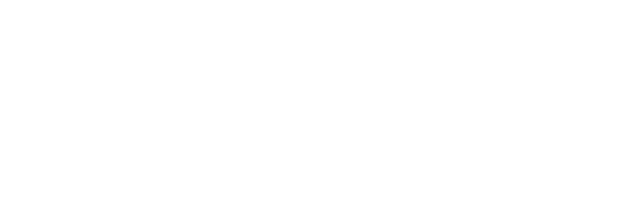
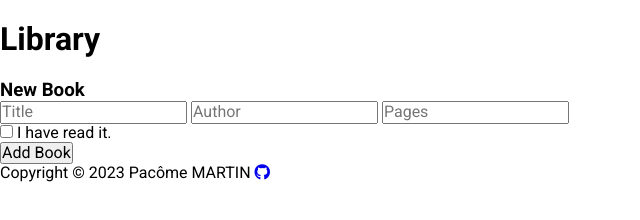
Before and after one commit to Pacome86/odin-library, a plain HTML site: page index.html in a window 1280 px wide. Shown: the whole page, without its empty margins (0-640 px from the left). Drawn offline with Linux system fonts and the light colour scheme.

Commit message:
Add a form controls to the main container

```diff
--- a/index.html
+++ b/index.html
@@ -9,8 +9,37 @@
         rel="stylesheet">
     <link rel="stylesheet" href="style.css">
     <script src="script.js" defer></script>
+    <script src="https://kit.fontawesome.com/4c536a6bd5.js" crossorigin="anonymous"></script>
 </head>
 <body>
-
+    <div class="container">
+        <div class="header">
+            <h1>Library</h1>
+        </div>
+        <div class="main">
+            <form action="#" method="post" class="">
+                <h3>New Book</h3>
+                <input type="text" name="title" id="title" placeholder="Title">
+                <input type="text" name="author" id="author" placeholder="Author">
+                <input type="number" name="pages" id="pages" placeholder="Pages">
+                <div>
+                    <input type="checkbox" name="read" id="read">
+                    <label for="read">I have read it.</label>
+                </div>
+                <button type="button" id="addBtn">Add Book</button>
+            </form>
+        </div>
+        <div class="footer">
+            <p>
+                Copyright ©
+                <script>
+                    document.write(new Date().getFullYear())
+                </script>
+                Pacôme MARTIN
+                <a href="https://github.com/Pacome86" target="_blank">
+                    <i class="fab fa-github" aria-hidden="true"></i></a>
+            </p>
+        </div>
+    </div>
 </body>
 </html>
```
